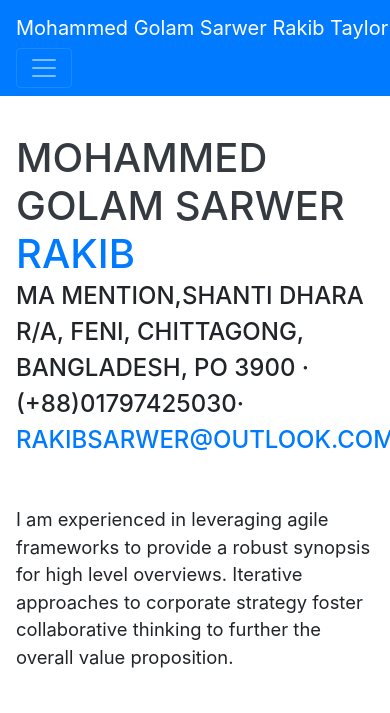
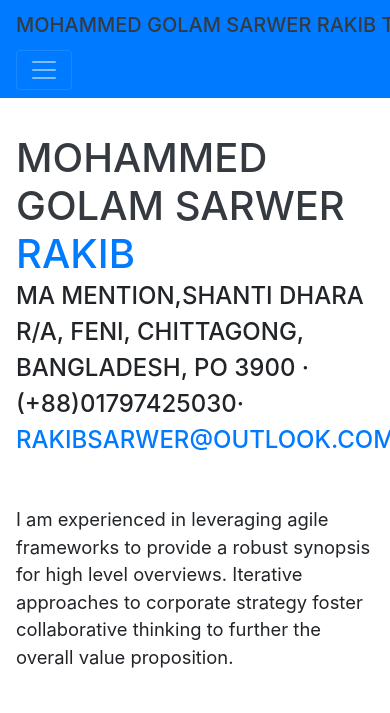
Before and after one commit to rakibsarwer/rakibsarwer.github.io, a website with bundled scripts: page index.html in a window 390 px wide. Shown: the top 713 px of the page. Built offline with nearby package versions, Linux system fonts and the light colour scheme; a web font is replaced by a local one.

```diff
--- a/index.html
+++ b/index.html
@@ -27,7 +27,7 @@
 
   <nav class="navbar navbar-expand-lg navbar-dark bg-primary fixed-top" id="sideNav">
     <a class="navbar-brand js-scroll-trigger" href="#page-top">
-      <span class="d-block d-lg-none">Mohammed Golam Sarwer Rakib Taylor</span>
+      <span class="d-block d-lg-none"><h5>Mohammed Golam Sarwer Rakib Taylor</h5></span>
       <span class="d-none d-lg-block">
         <img class="img-fluid img-profile rounded-circle mx-auto mb-2" src="img/profile.png" alt="">
       </span>
```
